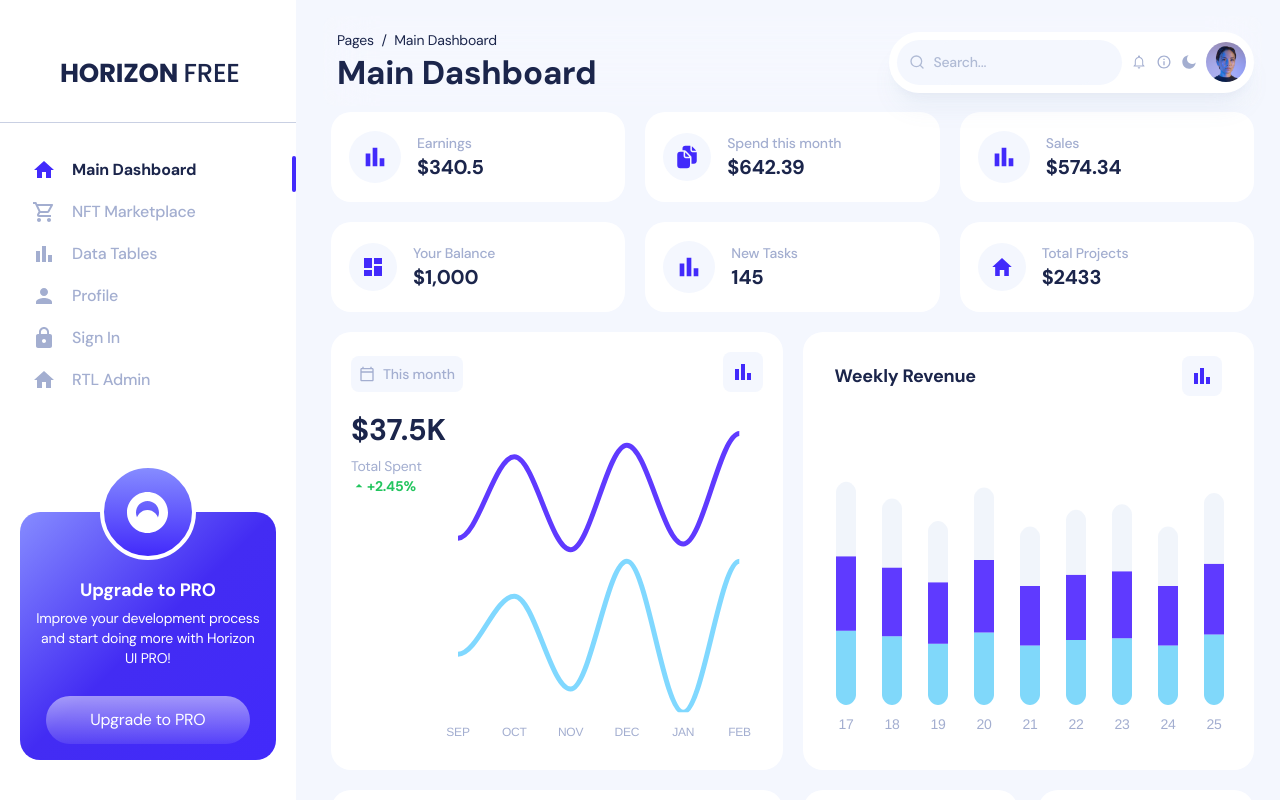
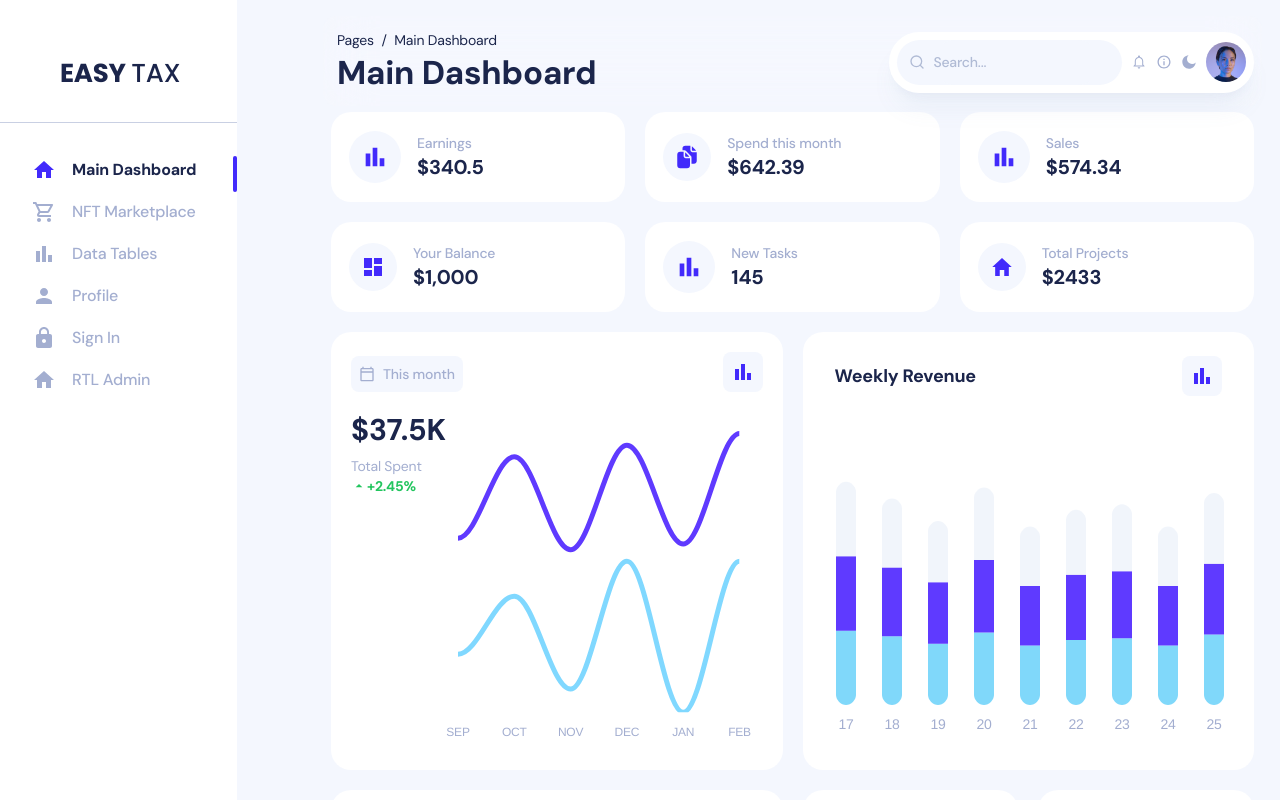
Before and after one commit to Cat-wallow/jubilant-spork, a Next.js app: page /admin/default in a window 1280 px wide. Shown: the top 800 px of the page. Built offline with nearby package versions, Linux system fonts and the light colour scheme; what tailwindcss-rtl would draw is missing.

Commit message:
easy tax init

```diff
--- a/src/app/AppWrappers.tsx
+++ b/src/app/AppWrappers.tsx
@@ -16,6 +16,5 @@ const NoSSR = dynamic(() => Promise.resolve(_NoSSR), {
 });
 
 export default function AppWrappers({ children }: { children: ReactNode }) {
-  // @ts-expect-error
   return <NoSSR>{children}</NoSSR>;
 }
--- a/src/components/charts/BarChart.tsx
+++ b/src/components/charts/BarChart.tsx
@@ -9,7 +9,6 @@ const BarChart = (props: any) => {
   const { chartData, chartOptions } = props;
 
   return (
-    // @ts-expect-error
     <Chart
       options={chartOptions}
       type="bar"
--- a/src/components/charts/LineAreaChart.tsx
+++ b/src/components/charts/LineAreaChart.tsx
@@ -9,7 +9,6 @@ const LineAreaChart = (props) => {
   const { chartData, chartOptions } = props;
 
   return (
-    // @ts-expect-error
     <Chart
       options={chartOptions}
       type="area"
--- a/src/components/charts/LineChart.tsx
+++ b/src/components/charts/LineChart.tsx
@@ -9,7 +9,6 @@ const LineChart = (props) => {
   const { chartData, chartOptions } = props;
 
   return (
-    // @ts-expect-error
     <Chart
       options={chartOptions}
       type="line"
--- a/src/components/charts/PieChart.tsx
+++ b/src/components/charts/PieChart.tsx
@@ -9,7 +9,6 @@ const PieChart = (props: any) => {
   const { chartData, chartOptions } = props;
 
   return (
-    // @ts-expect-error
     <Chart
       options={chartOptions}
       type="pie"
--- a/src/components/sidebar/index.tsx
+++ b/src/components/sidebar/index.tsx
@@ -23,7 +23,7 @@ function SidebarHorizon(props: { routes: IRoute[]; [x: string]: any }) {
 
       <div className={`mx-[56px] mt-[50px] flex items-center`}>
         <div className="ml-1 mt-1 h-2.5 font-poppins text-[26px] font-bold uppercase text-navy-700 dark:text-white">
-          Horizon <span className="font-medium">FREE</span>
+          Easy <span className="font-medium">Tax</span>
         </div>
       </div>
       <div className="mb-7 mt-[58px] h-px bg-gray-300 dark:bg-white/30" />
@@ -34,9 +34,9 @@ function SidebarHorizon(props: { routes: IRoute[]; [x: string]: any }) {
       </ul>
 
       {/* Free Horizon Card */}
-      <div className="flex justify-center">
+      {/* <div className="flex justify-center">
         <SidebarCard />
-      </div>
+      </div> */}
 
       {/* Nav item end */}
     </div>
```
